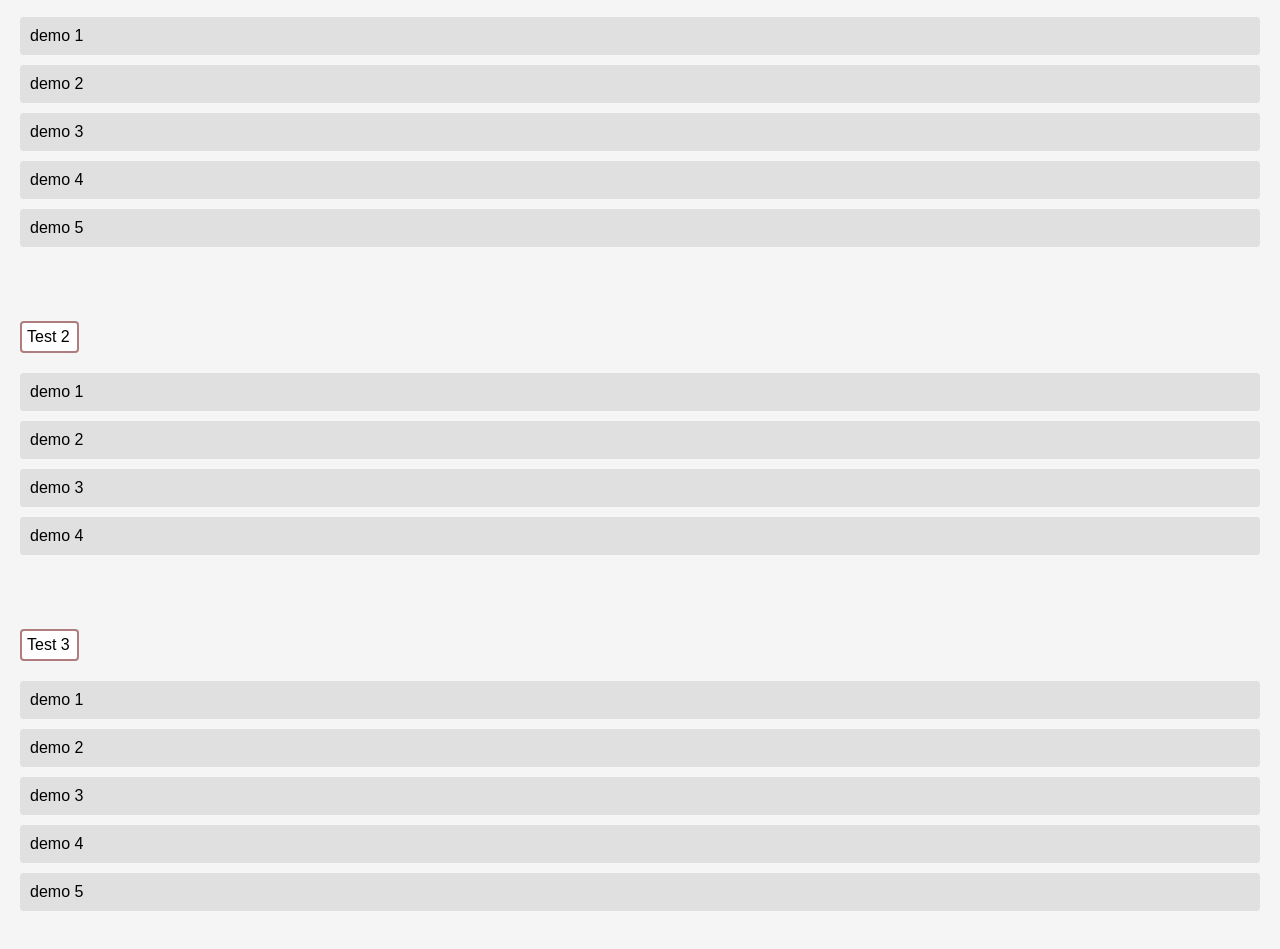
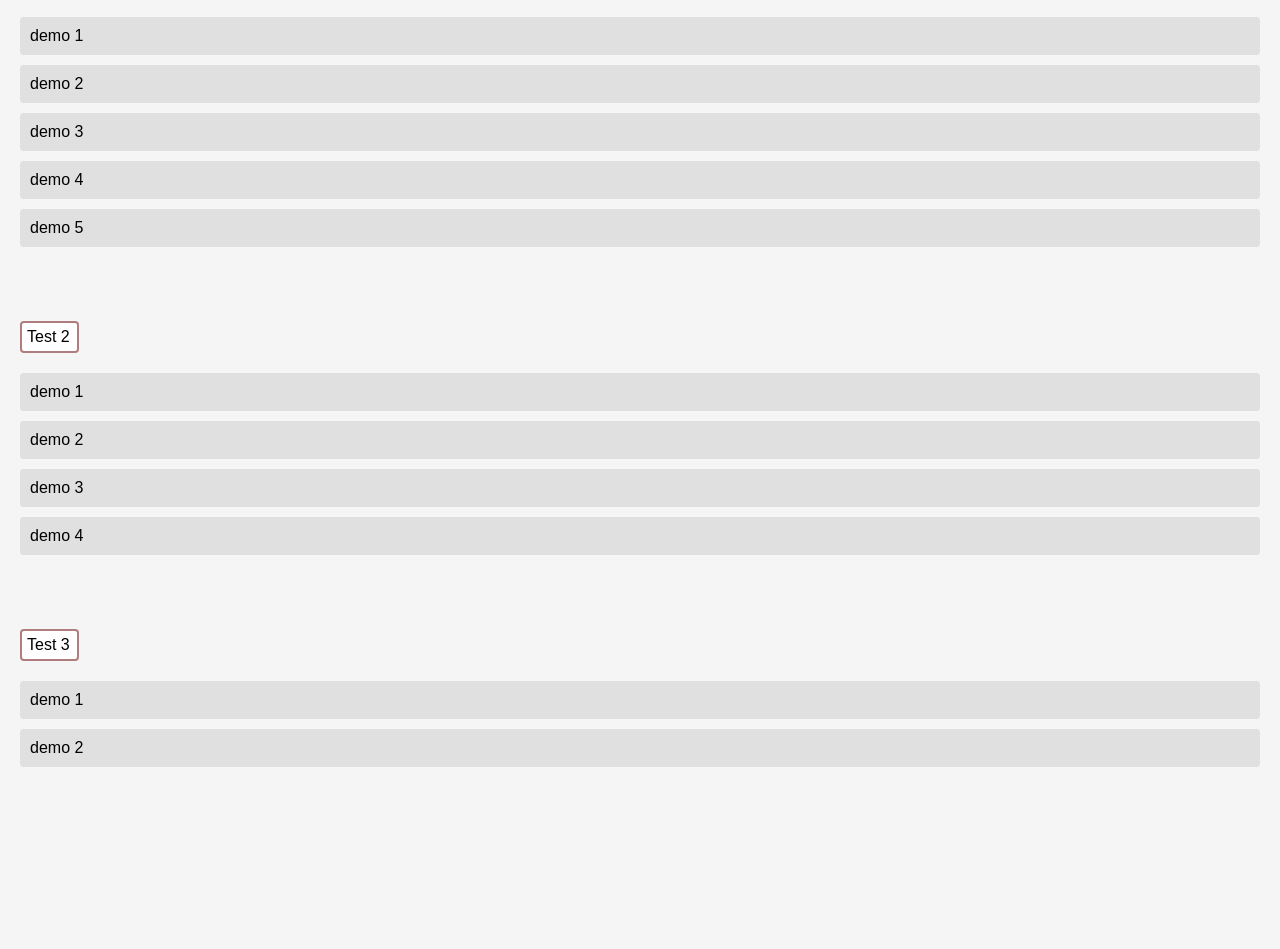
Before and after one commit to musejiechengxai/Horace.github.io, a plain HTML site: page index.html in a window 1280 px wide. Shown: the part 135-1084 px from the top of the page. After the commit the page ends 942 px from the top, so only its background shows below. Drawn offline with Linux system fonts and the light colour scheme.

Commit message:
index.html

```diff
--- a/index.html
+++ b/index.html
@@ -65,9 +65,6 @@
         <ul>
             <li><a href="./test3/demo-1/demo-1.html">demo 1</a></li>
             <li><a href="./test3/demo-2/demo-2.html">demo 2</a></li>
-            <li><a href="./test3/demo-3/demo-3.html">demo 3</a></li>
-            <li><a href="./test3/demo-4/demo-4.html">demo 4</a></li>
-            <li><a href="./test3/demo-5/demo-5.html">demo 5</a></li>
         </ul>
     </li>
     <!-- 添加更多作业的链接 -->
```
